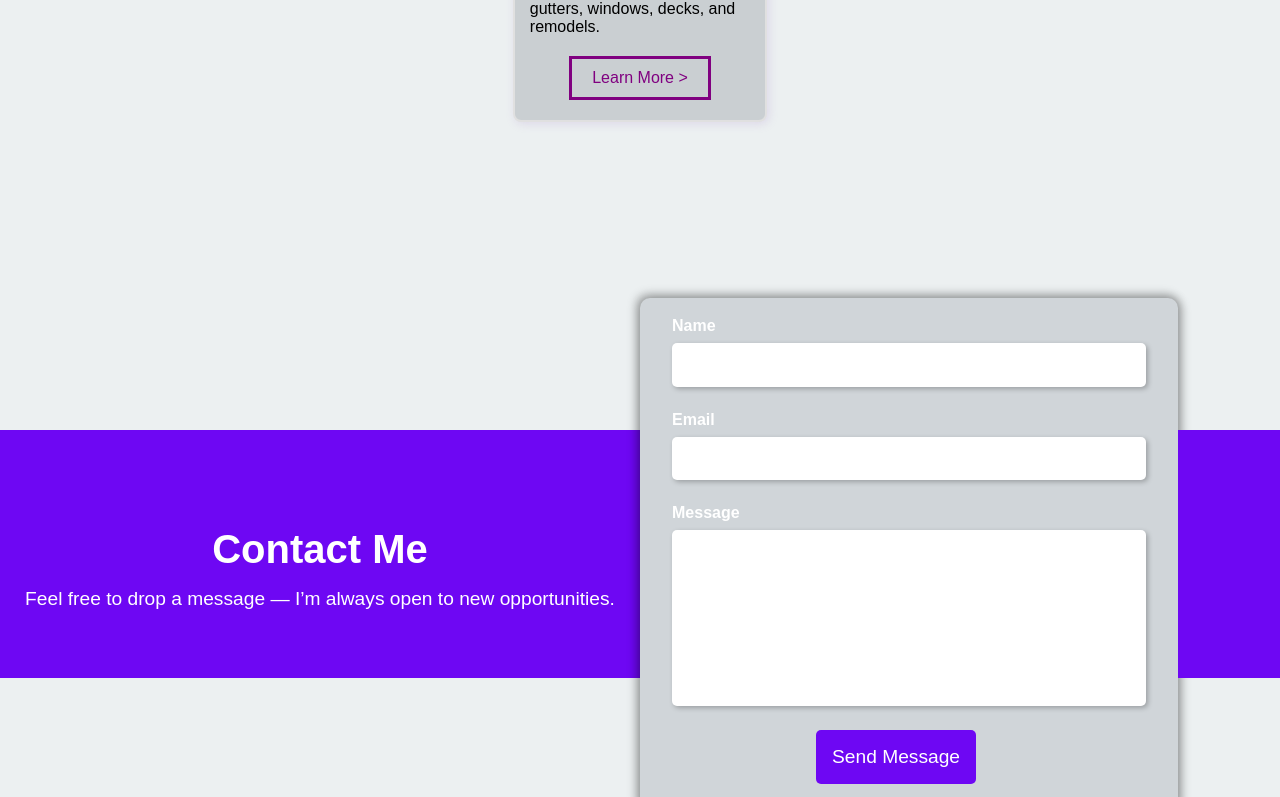
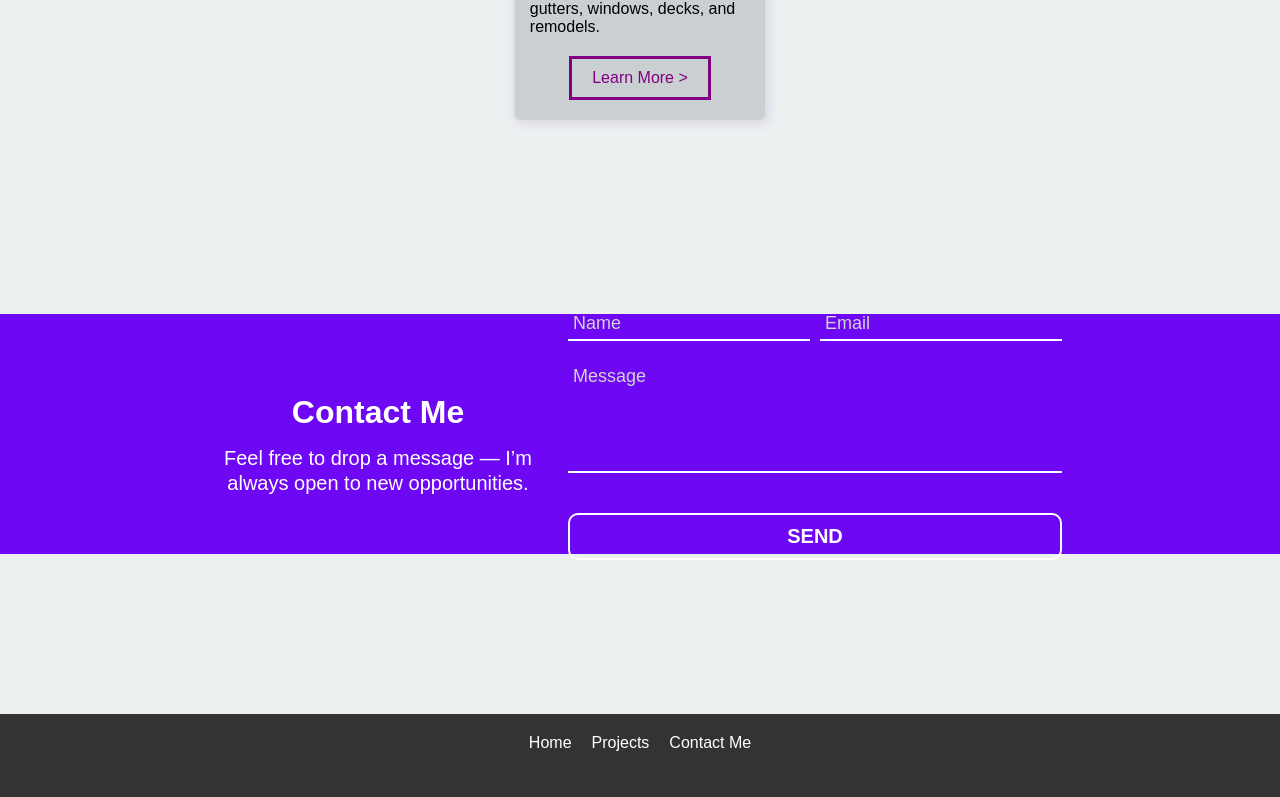
Before and after one commit to Subedi0228/portfolio-website, a React (Create React App) app: page / in a window 1280 px wide. Shown: the part 2000-2797 px from the top of the page. Built offline with nearby package versions, Linux system fonts and the light colour scheme.

Commit message:
reworked contact me

```diff
--- a/public/index.html
+++ b/public/index.html
@@ -6,6 +6,7 @@
     <meta name="theme-color" content="#000000" />
     <meta name="Chiran Subedi" content="Chiran Subedi's Portfolio Website" />
     <title>Chiran Subedi</title>
+    <link rel="icon" href="./logo.ico" />
   </head>
   <body>
     <div id="root"></div>
--- a/src/components/contact/ContactMe.css
+++ b/src/components/contact/ContactMe.css
@@ -1,102 +1,115 @@
-/* Contact container setup with Flexbox for layout */
-.contact-container {
+*{
+  font-family: "europa", sans-serif;
+}
+
+/* The overall container for the two sides of this element */
+.contact_me_container{
+  display: flex;
+  background-color: #6E07F3;
+  justify-content: center;
+  align-items: center;
+  gap: 30px;
+  height: 30vh;
+  margin-bottom: 20vh;
+}
+
+/* The text only portion of the component */
+.contact_me_text{
+  display: flex;
+  flex-direction: column;
+  text-align: center;
+  width: 25vw;
+}
+
+#header{
+  font-size: 2em;
+  color: white;
+  margin-bottom: 10px;
+}
+
+#subtext{
+  font-size: 20px;
+  color: white;
+  line-height: 25px;
+}
+
+/* The entire input container include message and submit button */
+.contact_form{
+  display: flex;
+  flex-direction: column;
+  gap: 20px;
+  margin: 20px 0 20px 0;
+}
+
+/* The identifiers of the form: name and email */
+.contact_me_identifiers{
   display: flex;
   justify-content: center;
-    align-items: center;
-    height: 60vh; /* Total height for the contact section */
-    margin-bottom: 10vw;
+  gap: 10px;
 }
 
-  /* Styling for the Contact Me text section */
-  .contact-text {
-    max-height: 15vh;
-    width: 50vw;
-    text-align: center;
-    background-color: #6E07F3;
-    padding: 5vw 0;
+#name, #email{
+  border: none;
+  border-bottom: 2px solid white;
+  background-color: transparent;
   color: white;
+  outline: none;
+  font-size: 18px;
+  padding: 5px;
 }
 
-  /* Heading inside the Contact Me text */
-  .contact-text h1 {
-    font-size: 2.5rem;
-    margin-bottom: 1rem;
+/* Message and submit button */
+#message{
+  border: none;
+  border-bottom: 2px solid white;
+  background-color: transparent;
+  color: white;
+  outline: none;
+  font-size: 18px;
+  resize: none;
+  height: 100px;
+  padding: 5px;
 }
 
-  /* Paragraph inside the Contact Me text */
-  .contact-text p {
-    font-size: 1.2rem;
+input::placeholder, textarea::placeholder {
+  font-size: 18px; /* Match the font size of the placeholder text */
+  color: #d3d3d3;
 }
 
-  /* Styling for the form */
-  .contact-form {
-    width: 40vw;
-    padding: 1.5vw 2vw 2vw 0;
-    display: flex;
-    flex-direction: column;
-    align-items: center;
-    gap: 1.5rem;
-    background-color: #D0D5D9;
+
+#submit_button{
+  border: 2px solid white;
   border-radius: 10px;
-    box-shadow: 2px 2px 10px 2px rgba(0, 0, 0, 0.25), -2px -2px 10px 2px rgba(0, 0, 0, 0.25);
+  background-color: transparent;
+  color: white;
+  font-size: 20px;
+  font-weight: bold;
+  padding: 10px;
 }
 
-  /* Input group to wrap labels and input/textarea fields */
-  .input-group {
-    display: flex;
+/* Responsive Design for smaller screens */
+@media (max-width: 768px) {
+  .contact_me_container {
     flex-direction: column;
-    width: 35vw;
+    height: auto;
   }
 
-  /* Label styling for each input/textarea */
-  .input-group label {
-    font-size: 1rem;
-    color: white;
-    margin-bottom: 0.5rem;
-    font-weight: bold;
+  .contact_me_text {
+    width: 100%; /* Take up the full width */
+    margin-bottom: 20px; /* Add some space between the text and the form */
   }
 
-  /* Input and textarea fields styling */
-  .contact-form input,
-  .contact-form textarea {
-    width: 100%;
-    padding: 1vw;
-    border: none;
-    border-radius: 5px;
-
-    /* Inner shadow for depth */
-    box-shadow: 2px 2px 5px 0px rgba(0, 0, 0, 0.25);
-    font-size: 1rem;
+  .contact_form {
+    width: 100%; /* Take up the full width */
   }
 
-  /* Specific height for textarea */
-  .contact-form textarea {
-    height: 150px;
-    resize: none;
+  .contact_me_identifiers {
+    flex-direction: column;
+    gap: 10px;
   }
 
-  /* Button styling for the form submission */
-  .contact-form button {
-    padding: 1rem;
-    background-color: #6E07F3;
-    color: white;
-    border: none;
-    border-radius: 5px;
-    font-size: 1.2rem;
-    cursor: pointer;
-    transition: background-color 0.3s;
+  #name, #email, #message, #submit_button {
+    width: 90%; /* Make input fields take up more space */
+    margin: 0 auto; /* Center the input fields */
   }
-
-  /* Button hover effect */
-  .contact-form button:hover {
-    background-color: #5C06D1;
 }
-
-  /* Extra section to align with the contact text area */
-  .extra {
-    width: 5vw;
-    height: 15vh;
-    padding: 5vw 0;
-    flex: 1;
-    background-color: #6E07F3;
-  }
--- a/src/components/contact/ContactMe.jsx
+++ b/src/components/contact/ContactMe.jsx
@@ -1,30 +1,55 @@
-import React from 'react';
+import React, { useState } from 'react';
 import './ContactMe.css';
 
 const ContactMe = () => {
+  const [namePlaceholder, setNamePlaceholder] = useState('Name');
+  const [emailPlaceholder, setEmailPlaceholder] = useState('Email');
+  const [messagePlaceholder, setMessagePlaceholder] = useState('Message');
+
+  const handleInputChange = (e, setPlaceholder, defaultText) => {
+    if (e.target.value === '') {
+      setPlaceholder(defaultText);
+    }
+  };
+
   return (
-    <div className="contact-container">
-      <div className="contact-text">
-        <h1>Contact Me</h1>
-        <p>Feel free to drop a message — I’m always open to new opportunities.</p>
+    <div className="contact_me_container">
+      <div className="contact_me_text">
+        <h1 id='header'>Contact Me</h1>
+        <p id='subtext'>Feel free to drop a message — I’m always open to new opportunities.</p>
       </div>
-      <form className="contact-form">
-        <div className="input-group">
-          <label htmlFor="name">Name</label>
-          <input type="text" id="name" />
+      <form className="contact_form" action="POST" data-netlify='true'>
+        <div className="contact_me_identifiers">
+          <input
+            type="text"
+            name='Name'
+            id="name"
+            placeholder={namePlaceholder}
+            onFocus={() => setNamePlaceholder('')}
+            onBlur={(e) => handleInputChange(e, setNamePlaceholder, 'Name')}
+            onInput={(e) => handleInputChange(e, setNamePlaceholder, 'Name')}
+          />
+          <input
+            type="email"
+            name='Email'
+            id="email"
+            placeholder={emailPlaceholder}
+            onFocus={() => setEmailPlaceholder('')}
+            onBlur={(e) => handleInputChange(e, setEmailPlaceholder, 'Email')}
+            onInput={(e) => handleInputChange(e, setEmailPlaceholder, 'Email')}
+          />
         </div>
-        <div className="input-group">
-          <label htmlFor="email">Email</label>
-          <input type="email" id="email" />
-        </div>
-        <div className="input-group">
-          <label htmlFor="message">Message</label>
-          <textarea id="message"></textarea>
-        </div>
-        <button type="submit">Send Message</button>
+        <textarea
+          id="message"
+          name='Message'
+          placeholder={messagePlaceholder}
+          onFocus={() => setMessagePlaceholder('')}
+          onBlur={(e) => handleInputChange(e, setMessagePlaceholder, 'Message')}
+          onInput={(e) => handleInputChange(e, setMessagePlaceholder, 'Message')}
+        ></textarea>
+        <div data-netlify-recaptcha="true"></div>
+        <button type="submit" id='submit_button'>SEND</button>
       </form>
-      <div className="extra">
-      </div>
     </div>
   );
 };
```
Also changed, not shown: 1 other file (tests, documents, lock files or other folders). Lines whose indentation alone changed are shown as unchanged.
